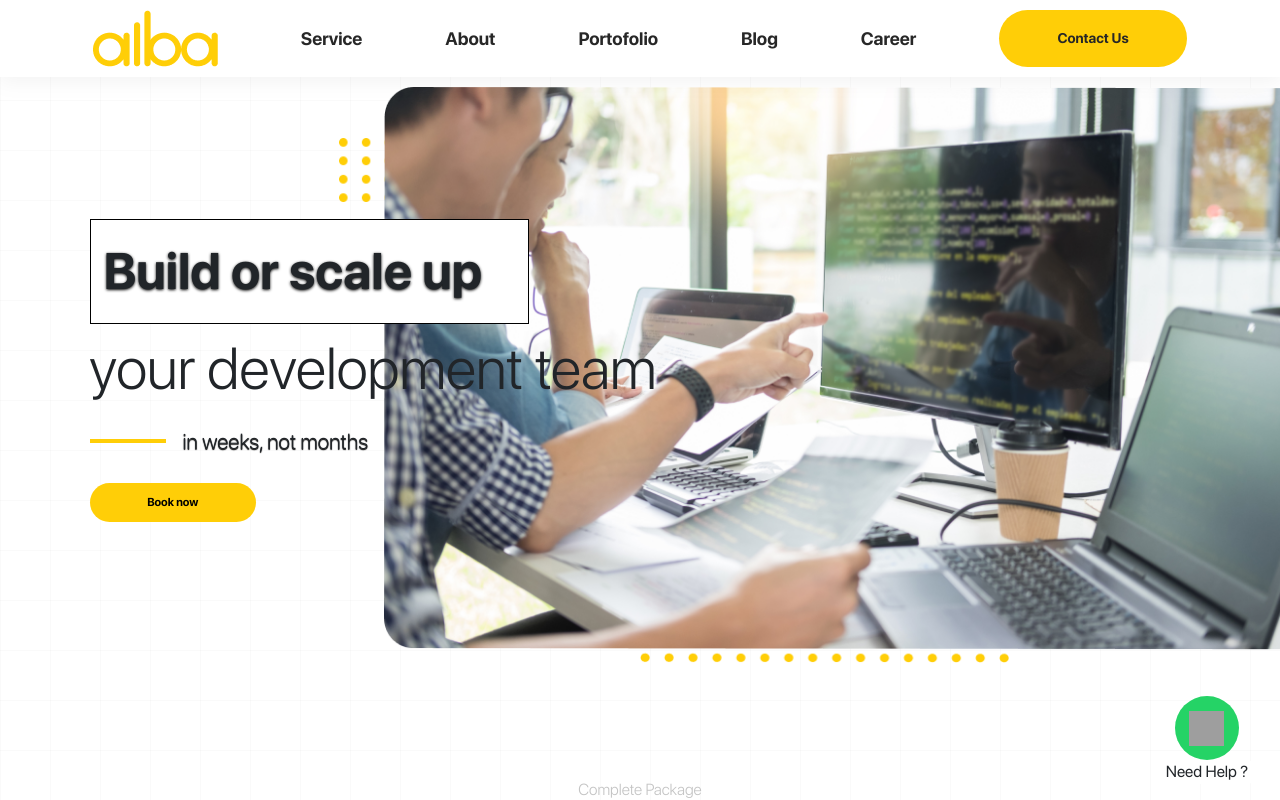
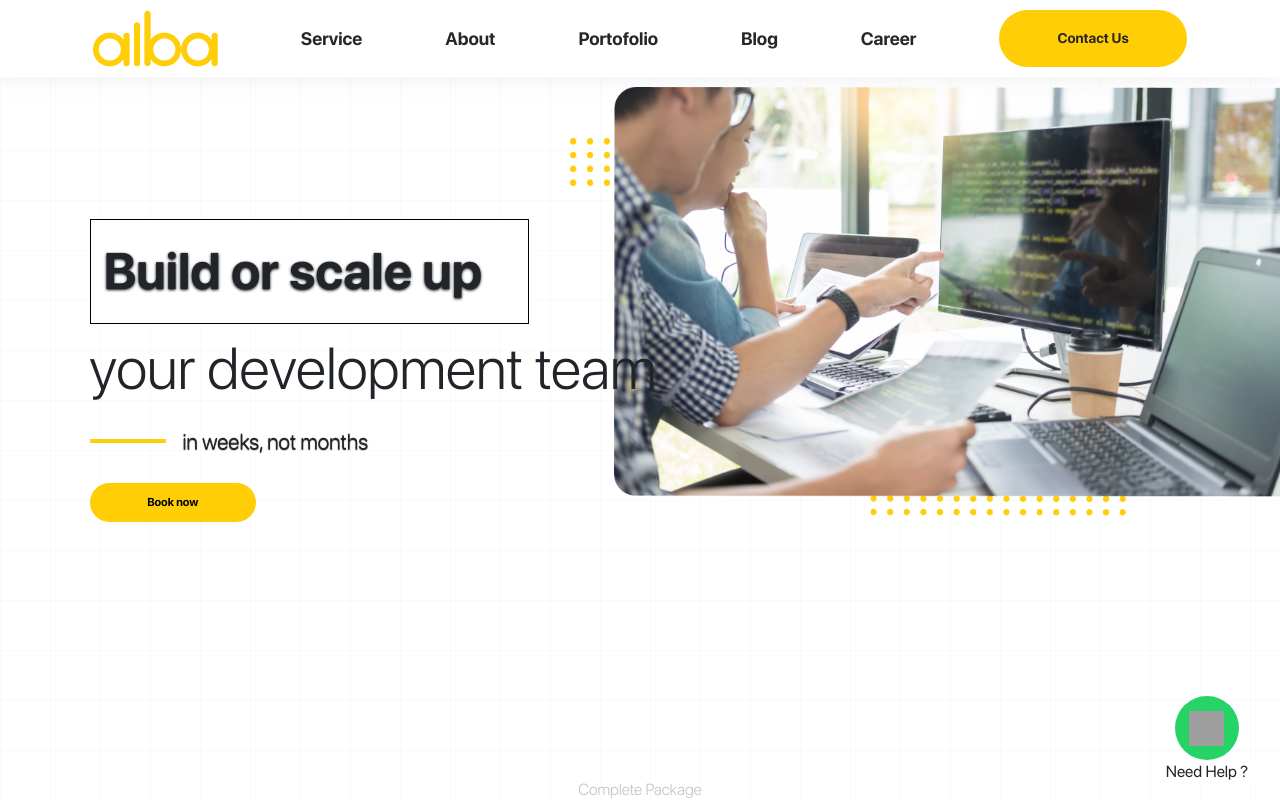
Before and after one commit to AdithiaSandi/fe-test, a React (Vite) app: page /dashboard in a window 1280 px wide. Shown: the top 800 px of the page. Built offline with nearby package versions, Linux system fonts and the light colour scheme; grey boxes are pictures that could not be loaded.

Commit message:
update styling

```diff
--- a/src/pages/styles/Dashboard.css
+++ b/src/pages/styles/Dashboard.css
@@ -84,21 +84,21 @@
 
 .banner-container .background img.left {
   top: 4vw;
-  left: -5%;
-  width: 6vw;
-  max-width: 81px;
+  left: -3.5vw;
+  width: 4.5vw;
+  height: 3.75vw;
 }
 
 .banner-container .background img.btm {
-  bottom: -1vw;
+  bottom: -1.5vw;
   left: 20vw;
-  width: 30vw;
-  max-width: 369px;
+  width: 20vw;
+  height: 3.75vw;
 }
 
 .banner-container .background img.banner {
-  width: 70vw;
-  height: 44vw;
+  width: 52vw;
+  height: 32vw;
 }
 
 @media screen and (width <= 768px) {
@@ -205,6 +205,12 @@
   flex-wrap: wrap;
   justify-content: space-evenly;
   margin-top: 5vw;
+}
+
+@media screen and (width > 914px) {
+  .services-container .cards-container {
+    column-gap: 0.1%;
+  }
 }
 
 .services-container .tools-container {
--- a/src/pages/styles/ProfilePage.css
+++ b/src/pages/styles/ProfilePage.css
@@ -81,6 +81,8 @@
     border: transparent 1px solid;
     max-width: 20%;
     margin: 1rem;
+    justify-content: center;
+    text-align: center;
 }
 
 .profile-container .division-container .division-items .services-card:hover {
```
